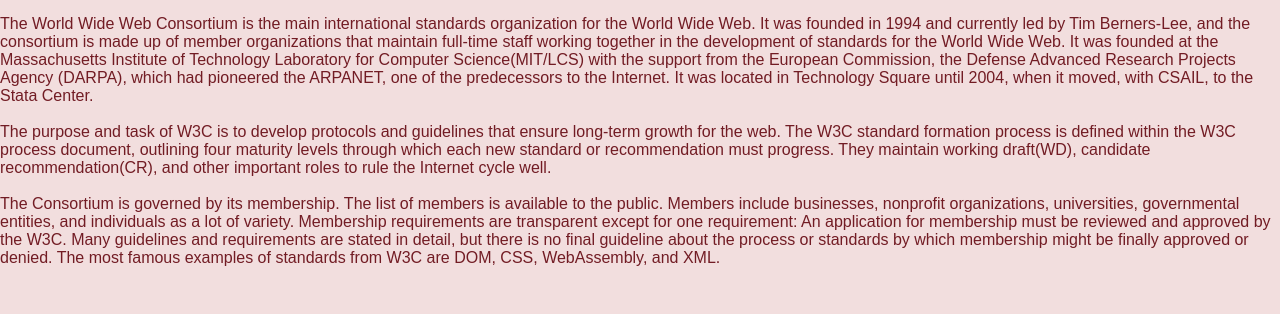
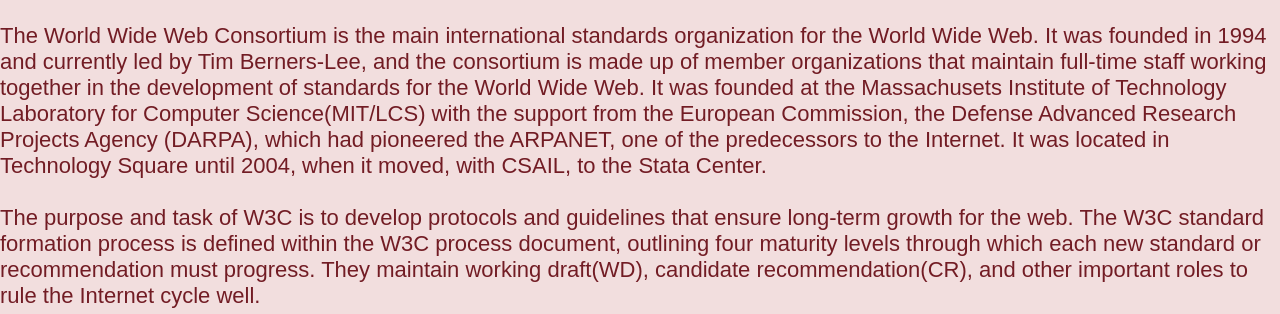
Before and after one commit to ej84/howinternetworks, a plain HTML site: page w3c.html in a window 1280 px wide. Shown: the part 625-939 px from the top of the page. Drawn offline with nearby package versions, Linux system fonts and the light colour scheme.

Commit message:
update: edited others

```diff
--- a/w3c.html
+++ b/w3c.html
@@ -28,8 +28,8 @@
 </nav>
 <h1 style="font-style: normal; color: #533f03">W3C(World Wide Web Consortium)<br></h1>
 <img src="https://www.fissionlabs.com/wp-content/uploads/2019/06/FL-Blog-Image-W3C.jpg" height="500" width="700">
-<p style="font:icon; color: #721c24;"><br> The World Wide Web Consortium is the main international standards organization for the World Wide Web. It was founded in 1994 and currently led by Tim Berners-Lee, and the consortium is made up of member organizations that maintain full-time staff working together in the development of standards for the World Wide Web.
-    It was founded at the Massachusetts Institute of Technology Laboratory for Computer Science(MIT/LCS) with the support from the European Commission, the Defense Advanced Research Projects Agency (DARPA), which had pioneered the ARPANET, one of the predecessors to the Internet. It was located in Technology Square until 2004, when it moved, with CSAIL, to the Stata Center.
+<p style="font:icon; color: #721c24; font-size: 22px"><br> The World Wide Web Consortium is the main international standards organization for the World Wide Web. It was founded in 1994 and currently led by Tim Berners-Lee, and the consortium is made up of member organizations that maintain full-time staff working together in the development of standards for the World Wide Web.
+    It was founded at the Massachusets Institute of Technology Laboratory for Computer Science(MIT/LCS) with the support from the European Commission, the Defense Advanced Research Projects Agency (DARPA), which had pioneered the ARPANET, one of the predecessors to the Internet. It was located in Technology Square until 2004, when it moved, with CSAIL, to the Stata Center.
     <br><br> The purpose and task of W3C is to develop protocols and guidelines that ensure long-term growth for the web. The W3C standard formation process is defined within the W3C process document, outlining four maturity levels through which each new standard or recommendation must progress. They maintain working draft(WD), candidate recommendation(CR), and other important roles to rule the Internet cycle well.
     <br><br> The Consortium is governed by its membership. The list of members is available to the public. Members include businesses, nonprofit organizations, universities, governmental entities, and individuals as a lot of variety. Membership requirements are transparent except for one requirement: An application for membership must be reviewed and approved by the W3C. Many guidelines and requirements are stated in detail, but there is no final guideline about the process or standards by which membership might be finally approved or denied.
     The most famous examples of standards from W3C are DOM, CSS, WebAssembly, and XML.
```
